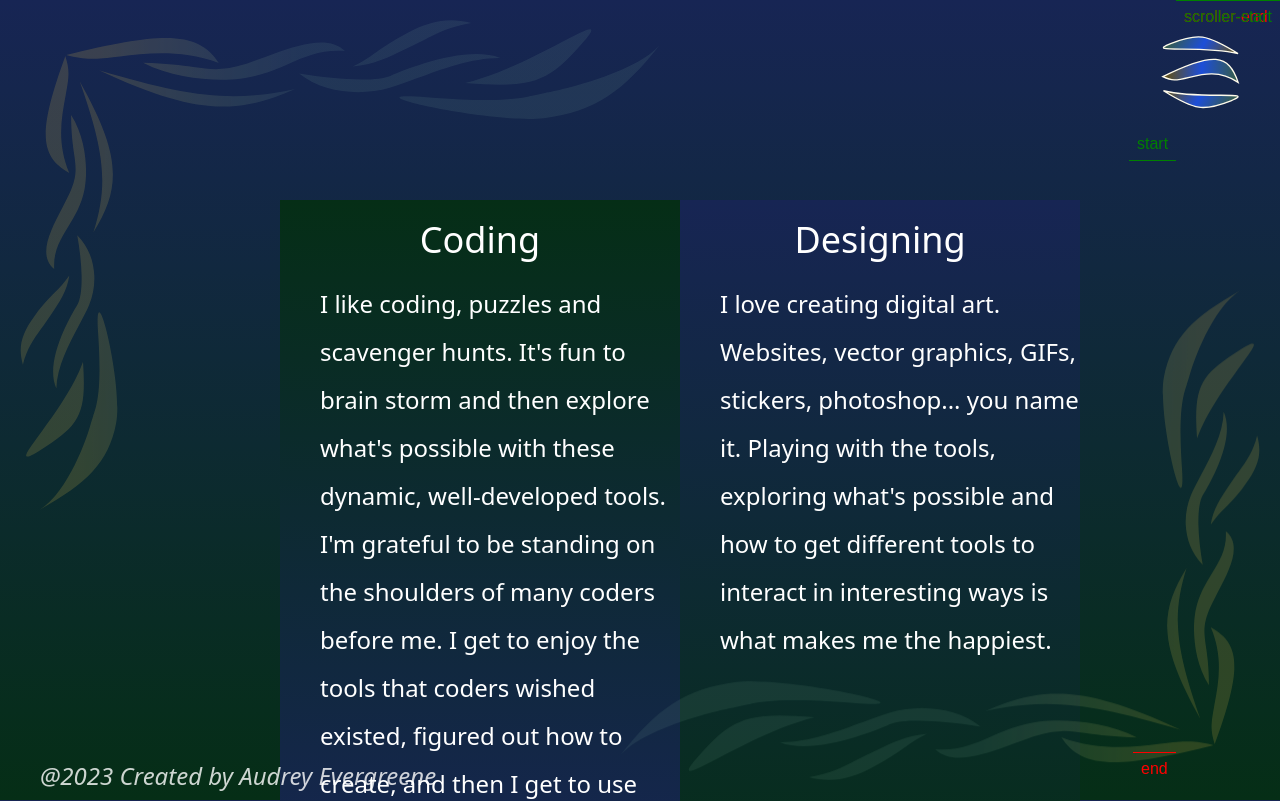
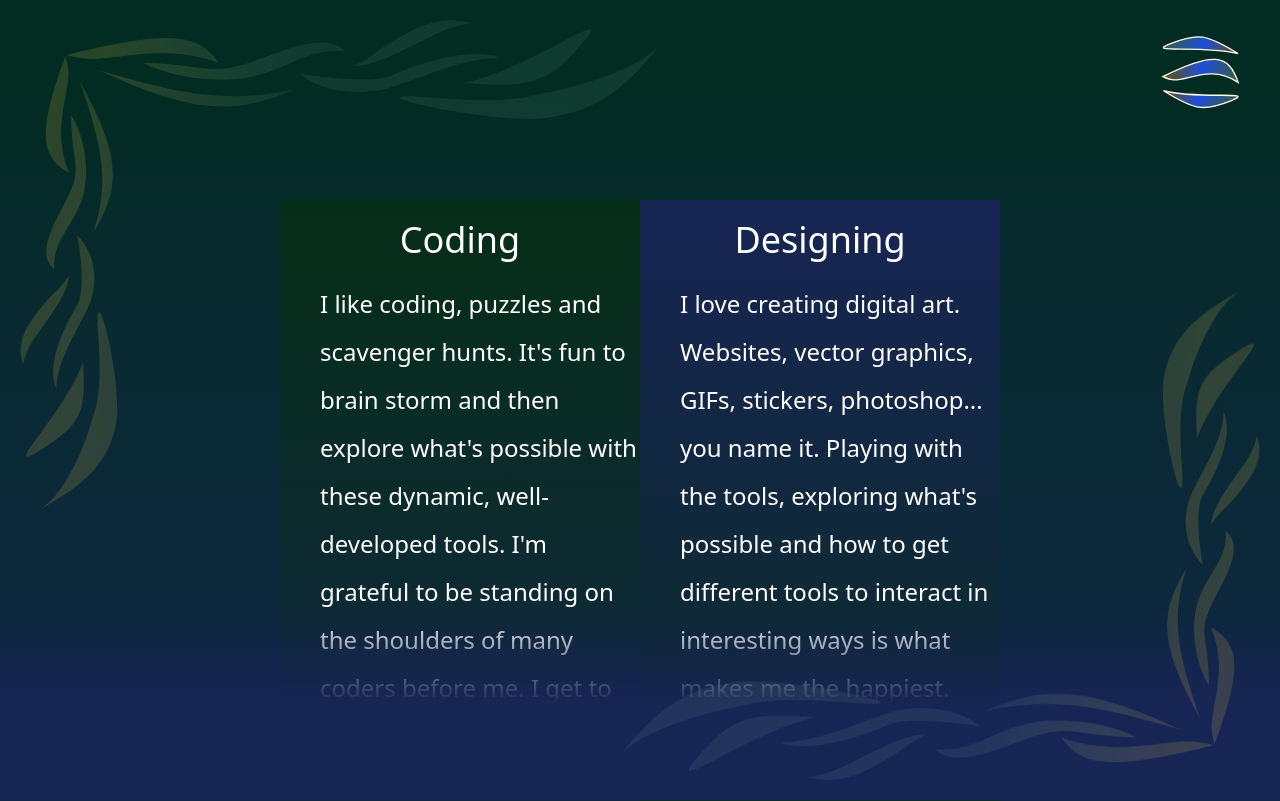
Before and after one commit to LadyAudrey/portfolio, a Next.js app in the folder audrey_evergreene/: page /code_design in a window 1280 px wide. Shown: the top 801 px of the page. Built offline with nearby package versions, Linux system fonts and the light colour scheme.

Commit message:
finally got the scroll fade yaaay

```diff
--- a/audrey_evergreene/src/app/code_design/page.tsx
+++ b/audrey_evergreene/src/app/code_design/page.tsx
@@ -1,9 +1,6 @@
-import { ScrollFade } from "../components/ScrollFade";
-
 export default function page() {
   return (
     <>
-      <ScrollFade>
       <div className="flex flex-row justify-between w-full m-10">
         <div className="card bg-gradient-to-b from-green-950 to-blue-950">
           <h2 className="dualHeader">Coding</h2>
@@ -12,9 +9,8 @@ export default function page() {
             storm and then explore what&apos;s possible with these dynamic,
             well-developed tools. I&apos;m grateful to be standing on the
             shoulders of many coders before me. I get to enjoy the tools that
-              coders wished existed, figured out how to create, and then I get
-              to use those tools to develop the next generation. How cool is
-              that???
+            coders wished existed, figured out how to create, and then I get to
+            use those tools to develop the next generation. How cool is that???
           </p>
         </div>
         <div className="card bg-gradient-to-b from-blue-950 to-green-950 ">
@@ -27,7 +23,6 @@ export default function page() {
           </p>
         </div>
       </div>
-      </ScrollFade>
     </>
   );
 }
--- a/audrey_evergreene/src/app/components/MenuToggle.tsx
+++ b/audrey_evergreene/src/app/components/MenuToggle.tsx
@@ -14,7 +14,7 @@ export default function Menu() {
   }
   return (
     <>
-      <div className="fixed top-5 right-10">
+      <div className="fixed top-5 right-10 z-40">
         <div onClick={toggleMenu}>
           {menuOpen ? (
             <div className="flex flex-row-reverse gap-5 text-2xl bg-gradient-to-tr from-green-950 to-blue-950 text-white bg-amber-700 border-2">
--- a/audrey_evergreene/src/app/components/ScrollFade.tsx
+++ /dev/null
@@ -1,34 +0,0 @@
-"use client";
-
-// Trying to use this component to wrap all the children and create the scroll effect using gsap
-// I think gsap is a way to do this (I'm not attached to any particular tool, though) and I just haven't gotten the syntax right. I don't know why it's not rendering the children now
-
-import { useLayoutEffect, useRef } from "react";
-import { gsap } from "gsap";
-import { ScrollTrigger } from "gsap/ScrollTrigger";
-import { useEffect } from "react";
-
-export function ScrollFade(props: any) {
-  gsap.registerPlugin(ScrollTrigger);
-  let refs = useRef([]);
-  const el = useRef(null);
-  useLayoutEffect(() => {
-    const ctx = gsap.context(() => {
-      const animation2 = gsap.to(el.current, {
-        opacity: 0,
-        scrollTrigger: {
-          trigger: el.current,
-          start: "top top",
-          end: "bottom top",
-          scrub: true,
-          markers: true,
-        },
-      });
-    }, el);
-    //   "cleanup hooks"
-    return () => {
-      ctx.revert();
-    };
-  }, []);
-  return <div ref={el}>{props.children}</div>;
-}
--- a/audrey_evergreene/src/app/layout.tsx
+++ b/audrey_evergreene/src/app/layout.tsx
@@ -11,23 +11,34 @@ export default function RootLayout({
 }) {
   return (
     <html lang="en">
-      <body className="h-screen flex flex-col w-full bg-gradient-to-b from-blue-950 to-green-950 text-white">
-        <div className="fixed top-5 left-5 w-1/2 h-auto">
+      <body
+        className="h-screen flex flex-col w-full
+ text-white"
+      >
+        <div className="bg-gradient-to-b from-emerald-950 to-blue-950">
+          <div className="fixed top-0 w-full h-44 z-10 bg-gradient-to-b from-emerald-950 via-emerald-950 to-transparent"></div>
+          <div className="fixed top-5 left-5 w-1/2 h-auto z-20">
             <CornerGraphic />
           </div>
           <div>
             <Menu />
           </div>
-        <div className="min-w-full md:pt-40 md:px-60 flex flex-row justify-between min-h-0">
+          <div className="min-w-full md:pt-40 md:px-60 flex flex-row justify-between min-h-0 z-0">
             {children}
           </div>
-        <p className="text-white italic opacity-80">
+          <p className="text-white italic opacity-80 z-50">
             @2023 Created by Audrey Evergreene
           </p>
-        <div className="fixed right-5 bottom-5 w-1/2 h-auto rotate-180">
+          <div className="fixed right-5 bottom-5 w-1/2 h-auto rotate-180 z-20">
             <CornerGraphic />
+          </div>
+          <div className="fixed bottom-0 w-full h-48 z-10 bg-gradient-to-b from-transparent via-blue-950  to-blue-950"></div>
         </div>
       </body>
     </html>
   );
 }
+
+// bg-gradient-to-b from-blue-950 to-green-950
+
+// {/* <div className="fixed top-0 w-full h-40 z-10 bg-gradient-to-b from-blue-950 via-blue-950 to-transparent"></div> */}
```
Lines whose indentation alone changed are shown as unchanged.
